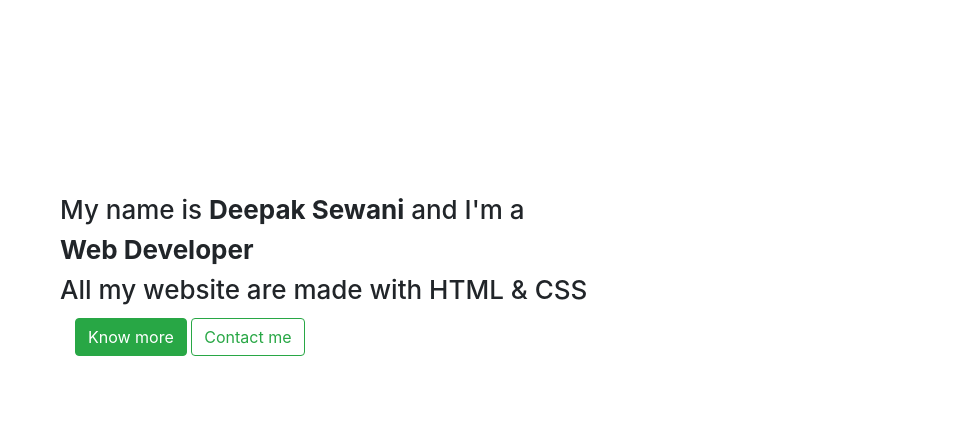
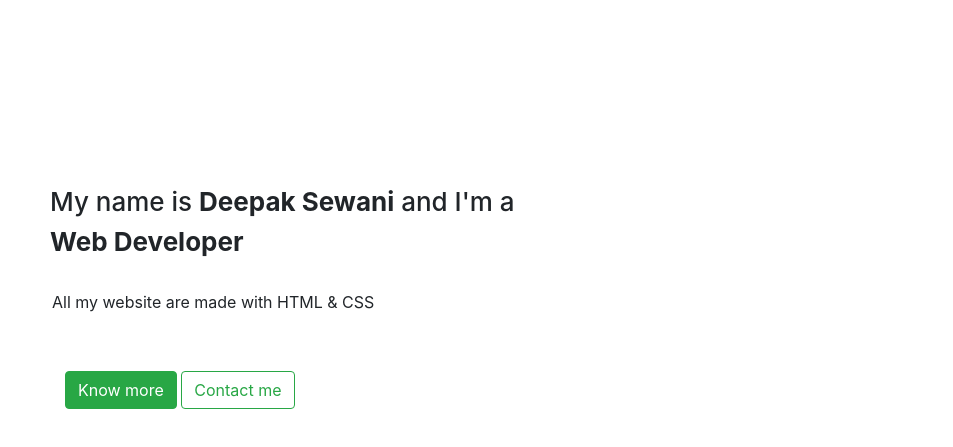
Before and after one commit to thefullstackboy/my_personal_website, a plain HTML site: page personal_website/index.html in a window 1280 px wide. Shown: the part 63-510 px from the top of the page, without its empty margins (150-1103 px from the left). Drawn offline with nearby package versions, Linux system fonts and the light colour scheme.

Commit message:
Navbar main

```diff
--- a/personal_website/assets/css/style.css
+++ b/personal_website/assets/css/style.css
@@ -25,8 +25,8 @@
 }
 
 .margintop {
-    margin-top:195px;
-    margin-left: 210px;
+    margin-top:187px;
+    margin-left: 200px;
 
 }
 .row h4 {
@@ -34,6 +34,12 @@
     font-size: 26px;
 }
 
+.madewith {
+    font-size: 16px;
+    margin-top: 20px;
+    margin-left: 2px;
+}
+
 .buttonmargin {
-
+  margin-top: 25px;
 }
--- a/personal_website/index.html
+++ b/personal_website/index.html
@@ -34,7 +34,12 @@
 <section class="margintop">
 <div class="container-fluid">
   <div class="row">
-     <h4>My name is <strong>Deepak Sewani</strong> and I'm a <br><strong>Web Developer</strong><br><span class="">All my website are made with HTML & CSS</span></h4>
+     <h4>My name is <strong>Deepak Sewani</strong> and I'm a <br><strong>Web Developer</strong></h4>
+     <div class="container madewith">
+     <div class="row">
+     <label>All my website are made with HTML & CSS</label>
+    </div>
+  </div>
      <br>
   </div>
   <div class="buttonmargin">
```
